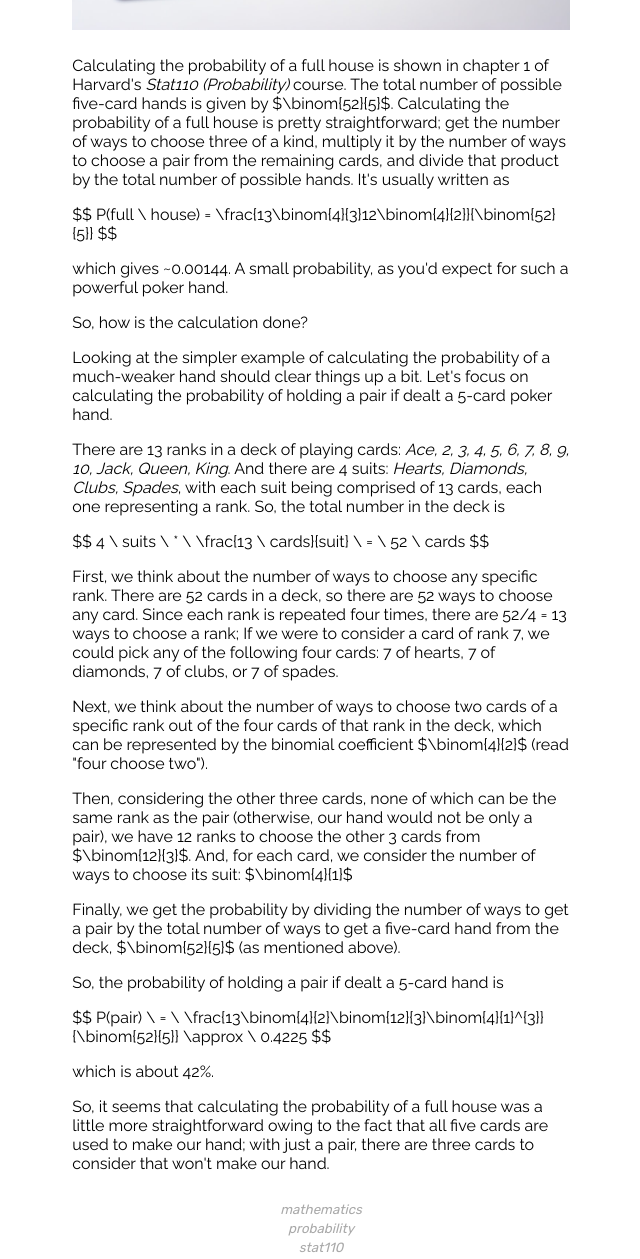
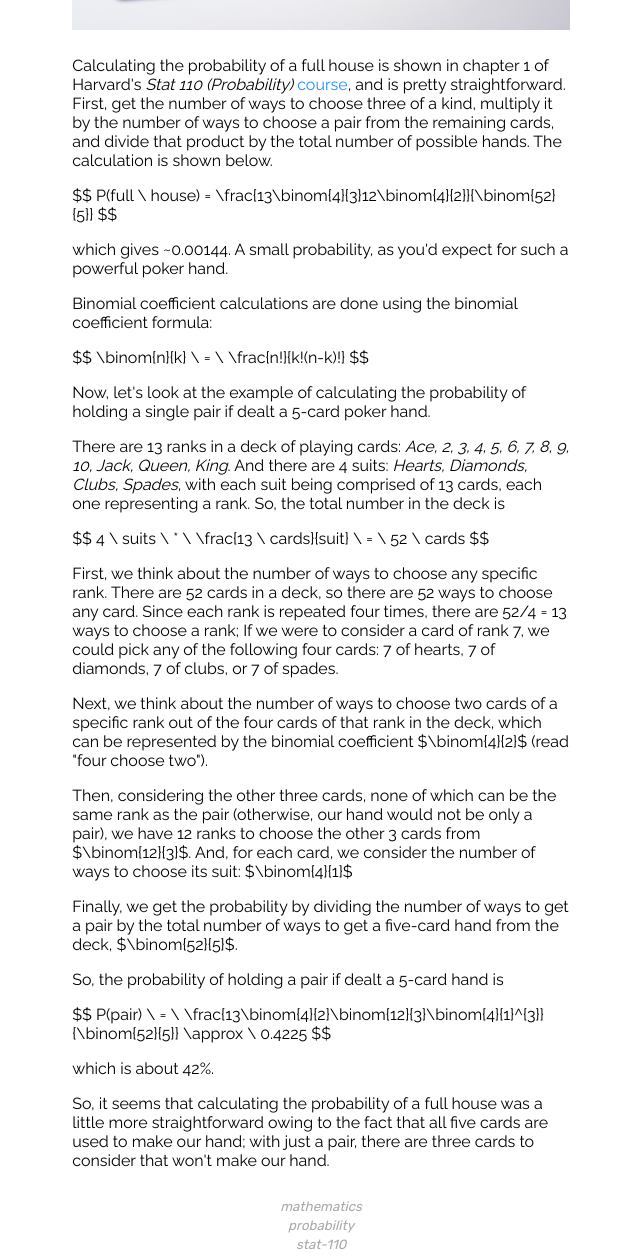
Before and after one commit to willjw3/blogsite, a Gatsby site: page /stat110-ch1-poker-hand-probabilities/ in a window 1280 px wide. Shown: the part 635-1894 px from the top of the page, without its empty margins (319-959 px from the left). Built offline with nearby package versions, Linux system fonts and the light colour scheme; Gatsby itself is replaced by a stand-in of ours; a web font is replaced by a local one.

Commit message:
fixed tag 'stat-110'

```diff
--- a/articles/stat110-ch1-poker-hand-probabilities.md
+++ b/articles/stat110-ch1-poker-hand-probabilities.md
@@ -2,12 +2,12 @@
 title: "Poker Hand Probabilities: One Pair"
 date: "2020-10-31"
 published: true
-tags: ["mathematics", "probability", "stat110"]
+tags: ["mathematics", "probability", "stat-110"]
 image: ../src/images/playing_cards.jpg
 pagetype: "article"
 ---
 
-Calculating the probability of a full house is shown in chapter 1 of Harvard's *Stat110 (Probability)* course. The total number of possible five-card hands is given by $\binom{52}{5}$. Calculating the probability of a full house is pretty straightforward; get the number of ways to choose three of a kind, multiply it by the number of ways to choose a pair from the remaining cards, and divide that product by the total number of possible hands. It's usually written as
+Calculating the probability of a full house is shown in chapter 1 of Harvard's *Stat 110 (Probability)* [course](https://projects.iq.harvard.edu/stat110), and is pretty straightforward. First, get the number of ways to choose three of a kind, multiply it by the number of ways to choose a pair from the remaining cards, and divide that product by the total number of possible hands. The calculation is shown below.
 
 $$
 P(full \ house) = \frac{13\binom{4}{3}12\binom{4}{2}}{\binom{52}{5}}
@@ -15,9 +15,13 @@ $$
 
 which gives ~0.00144. A small probability, as you'd expect for such a powerful poker hand.
 
-So, how is the calculation done?
+Binomial coefficient calculations are done using the binomial coefficient formula:
 
-Looking at the simpler example of calculating the probability of a much-weaker hand should clear things up a bit. Let's focus on calculating the probability of holding a pair if dealt a 5-card poker hand.
+$$
+\binom{n}{k} \ = \ \frac{n!}{k!(n-k)!}
+$$
+
+Now, let's look at the example of calculating the probability of holding a single pair if dealt a 5-card poker hand.
 
 There are 13 ranks in a deck of playing cards: *Ace, 2, 3, 4, 5, 6, 7, 8, 9, 10, Jack, Queen, King*. And there are 4 suits: *Hearts, Diamonds, Clubs, Spades*, with each suit being comprised of 13 cards, each one representing a rank. So, the total number in the deck is
 
@@ -31,7 +35,7 @@ Next, we think about the number of ways to choose two cards of a specific rank o
 
 Then, considering the other three cards, none of which can be the same rank as the pair (otherwise, our hand would not be only a pair), we have 12 ranks to choose the other 3 cards from $\binom{12}{3}$. And, for each card, we consider the number of ways to choose its suit: $\binom{4}{1}$
 
-Finally, we get the probability by dividing the number of ways to get a pair by the total number of ways to get a five-card hand from the deck, $\binom{52}{5}$ (as mentioned above).
+Finally, we get the probability by dividing the number of ways to get a pair by the total number of ways to get a five-card hand from the deck, $\binom{52}{5}$.
 
 So, the probability of holding a pair if dealt a 5-card hand is
 
```
